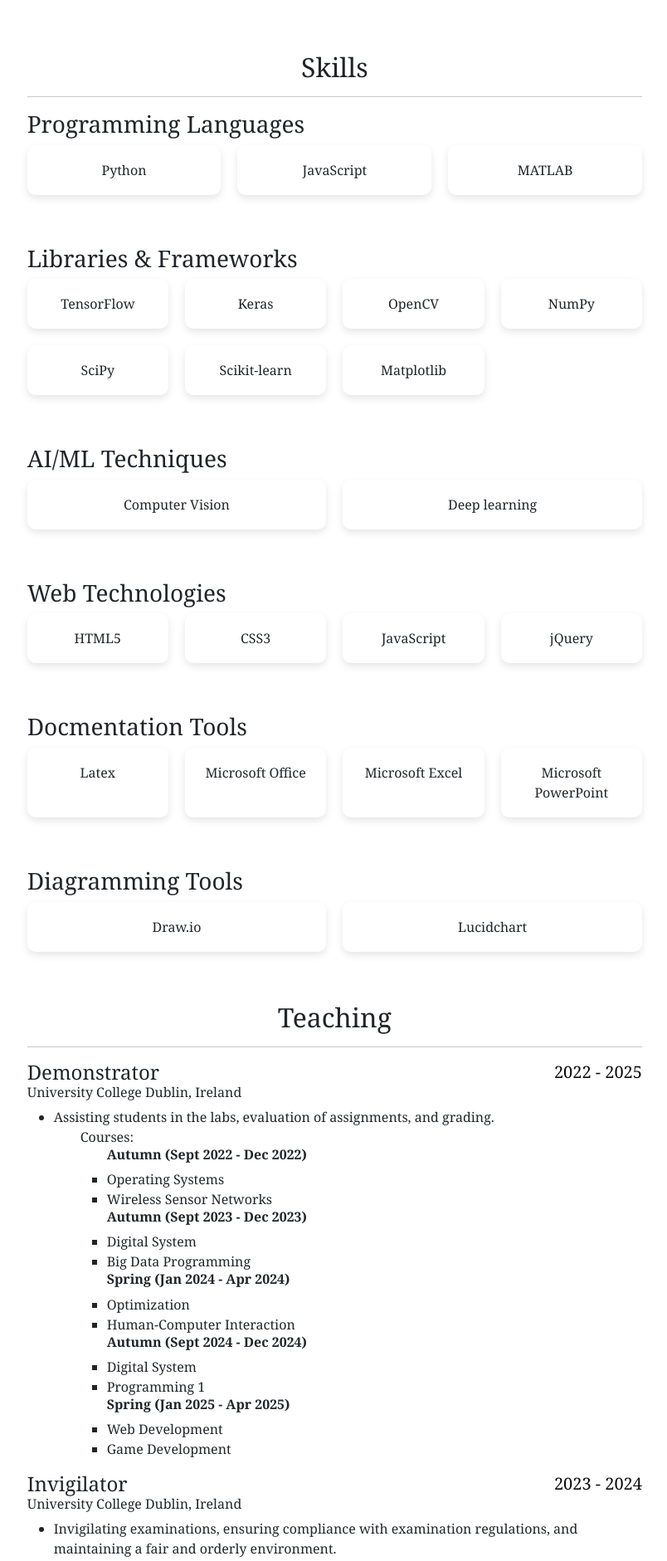
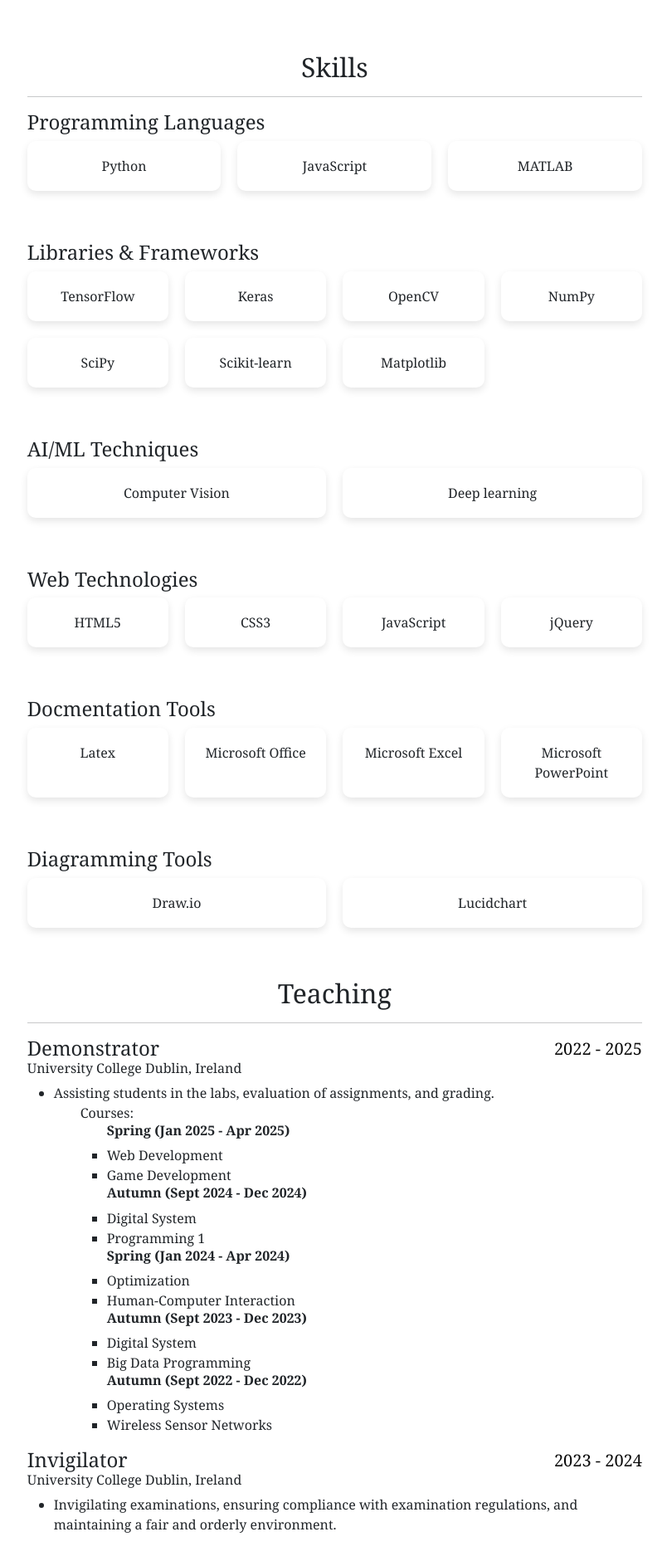
Before and after one commit to sukritidhang/sukritidhang.github.io, a plain HTML site: page index.html in a window 1280 px wide. Shown: the part 2320-4201 px from the top of the page at 83% size, without its empty margins (454-1258 px from the left). Drawn offline with nearby package versions, Linux system fonts and the light colour scheme.

Commit message:
Files added

```diff
--- a/css/index.css
+++ b/css/index.css
@@ -469,7 +469,7 @@ p {
 
 .col-md-4 {
     position: sticky;
-    left:50px;
+    left:60px;
 }
 
 .col-md-8 {
--- a/index.html
+++ b/index.html
@@ -139,8 +139,7 @@
                 I am a PhD student in the School of Computer Science at University College Dublin (UCD).
                 My research focuses on computer vision and image processing, where I leverage statistical machine learning and deep learning techniques to address interdisciplinary challenges in multimedia computing.
             </p><br>
-               <p> I have strong expertise in designing, modeling, and implementing object detection systems, developing practical solutions for diverse industry applications.
-                My work integrates advanced machine learning algorithms with computer vision techniques to enhance visual content analysis and manipulation.
+               <p> I have strong expertise in designing, modeling, and implementing object detection systems, developing practical solutions for diverse industry applications. My work integrates advanced machine learning algorithms with computer vision techniques to enhance visual content analysis and manipulation.
                 In particular, I focus on enabling accurate object detection, tracking, and integration within video frames for targeted and real-world applications.
             </p>
             <p>
@@ -308,7 +307,7 @@ managed based on predefined priority levels.</p>
         <div class="container">
             <h2>Skills</h2>
             <hr>
-            <h3>Programming Languages</h3>
+            <h4>Programming Languages</h4>
             <div class="skills-grid">
                 <div class="skill">Python</div>
                 <div class="skill">JavaScript</div>
@@ -318,7 +317,7 @@ managed based on predefined priority levels.</p>
     </section>
      <section id="framework">
         <div class="container">
-            <h3>Libraries & Frameworks</h3>
+            <h4>Libraries & Frameworks</h4>
             <div class="framework-grid">
                 <div class="framework">TensorFlow</div>
                 <div class="framework">Keras</div>
@@ -332,7 +331,7 @@ managed based on predefined priority levels.</p>
     </section>
      <section id="ml-dl">
         <div class="container">
-            <h3>AI/ML Techniques</h3>
+            <h4>AI/ML Techniques</h4>
             <div class="ml-dl-grid">
                 <div class="ml-dl">Computer Vision</div>
                 <div class="ml-dl">Deep learning</div>
@@ -342,7 +341,7 @@ managed based on predefined priority levels.</p>
     </section>
     <section id="webtech">
         <div class="container">
-            <h3>Web Technologies</h3>
+            <h4>Web Technologies</h4>
             <div class="webtech-grid">
                 <div class="webtech">HTML5</div>
                 <div class="webtech">CSS3</div>
@@ -363,7 +362,7 @@ managed based on predefined priority levels.</p>
 
     <section id="MStools">
         <div class="container">
-            <h3>Docmentation Tools</h3>
+            <h4>Docmentation Tools</h4>
             <div class="MStools-grid">
                 <div class="MStool">Latex</div>
                 <div class="MStool">Microsoft Office </div>
@@ -376,7 +375,7 @@ managed based on predefined priority levels.</p>
 
     <section id="otools">
         <div class="container">
-            <h3> Diagramming Tools</h3>
+            <h4> Diagramming Tools</h4>
             <div class="otools-grid">
                 <div class="otool">Draw.io</div>
                 <div class="otool">Lucidchart</div>
@@ -400,21 +399,21 @@ managed based on predefined priority levels.</p>
       <ul>
           <li style="list-style-type: none;">Courses:
              <ul>
+                <h6><strong>Spring (Jan 2025 - Apr 2025)</strong></h6>
+                <li> Web Development </li>
+                <li> Game Development </li>
+                <h6><strong>Autumn (Sept 2024 - Dec 2024)</strong></h6>
+                <li> Digital System </li>
+                <li> Programming 1 </li>
+                <h6><strong>Spring (Jan 2024 - Apr 2024)</strong></h6>
+                <li> Optimization </li>
+                <li> Human-Computer Interaction </li>
+                <h6><strong>Autumn (Sept 2023 - Dec 2023)</strong></h6>
+                <li> Digital System </li>
+                <li> Big Data Programming </li>
                 <h6><strong>Autumn (Sept 2022 - Dec 2022)</strong></h6>
                 <li>Operating Systems</li>
                 <li>Wireless Sensor Networks</li>
-                <h6><strong>Autumn (Sept 2023 - Dec 2023)</strong></h6>
-                <li> Digital System </li>
-                <li> Big Data Programming </li>
-                <h6><strong>Spring (Jan 2024 - Apr 2024)</strong></h6>
-                <li> Optimization </li>
-                <li> Human-Computer Interaction </li>
-                <h6><strong>Autumn (Sept 2024 - Dec 2024)</strong></h6>
-                <li> Digital System </li>
-                <li> Programming 1 </li>
-                <h6><strong>Spring (Jan 2025 - Apr 2025)</strong></h6>
-                <li> Web Development </li>
-                <li> Game Development </li>
              </ul>
 </div>
 <div class="timeline-item">
```
Also changed, not shown: publication.html (+4 -4 lines).
